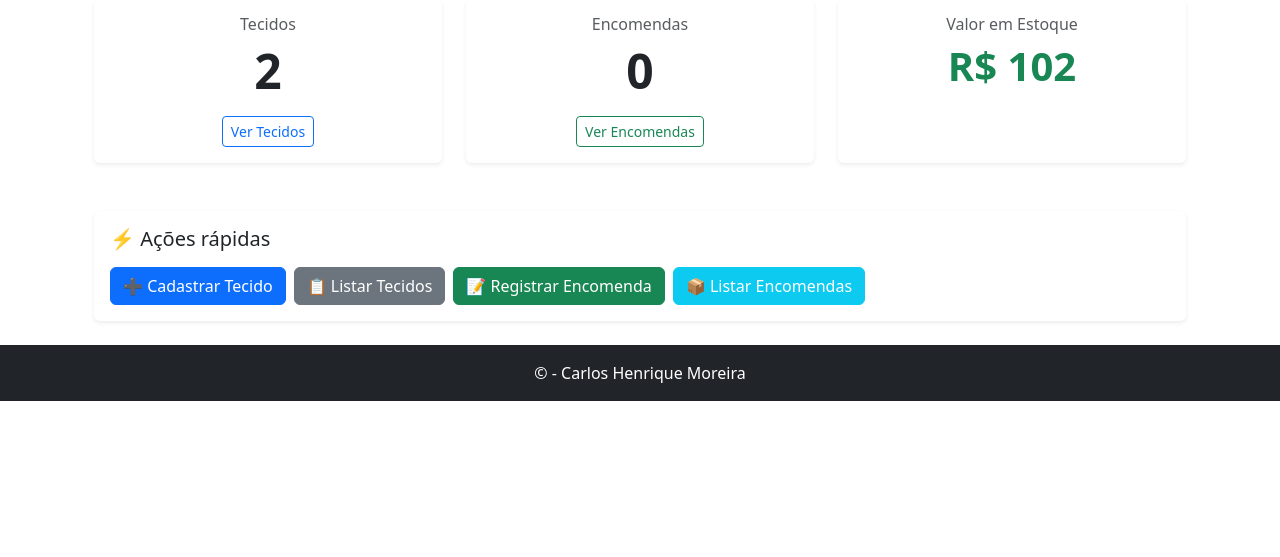
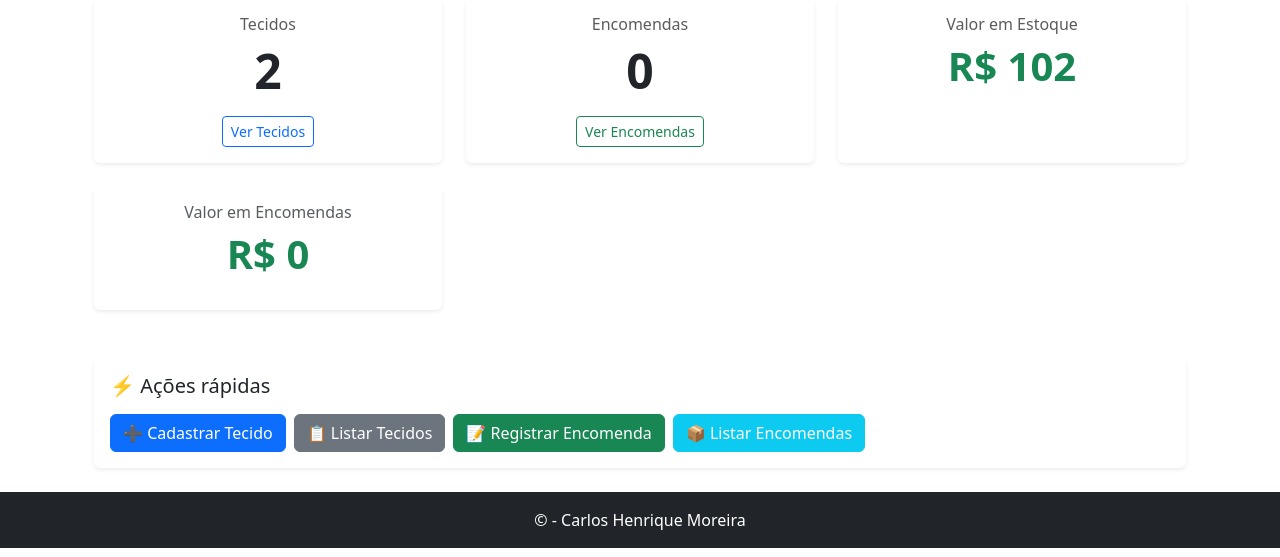
Before and after one commit to CARLOS4343/Loja_roupas, a Django app: page / in a window 1280 px wide. Shown: the part 243-800 px from the top of the page. Run offline with Django 5.2, Linux system fonts and the light colour scheme; data comes from the database, SQL or seed files in the repository.

Commit message:
Melhorando home_encomendas

```diff
--- a/Estoque/templates/estoque/home.html
+++ b/Estoque/templates/estoque/home.html
@@ -51,7 +51,16 @@
                 </div>
             </div>
         </div>
-
+            <div class="col-md-4">
+            <div class="card text-center shadow-sm border-0 h-100">
+                <div class="card-body">
+                    <h6 class="text-muted">Valor em Encomendas</h6>
+                    <p class="display-6 fw-semibold text-success">
+                        R$ {{ valor_total_encomendas }}
+                    </p>
+                </div>
+            </div>
+        </div>
     </div>
 
     <!-- Ações rápidas -->
```
